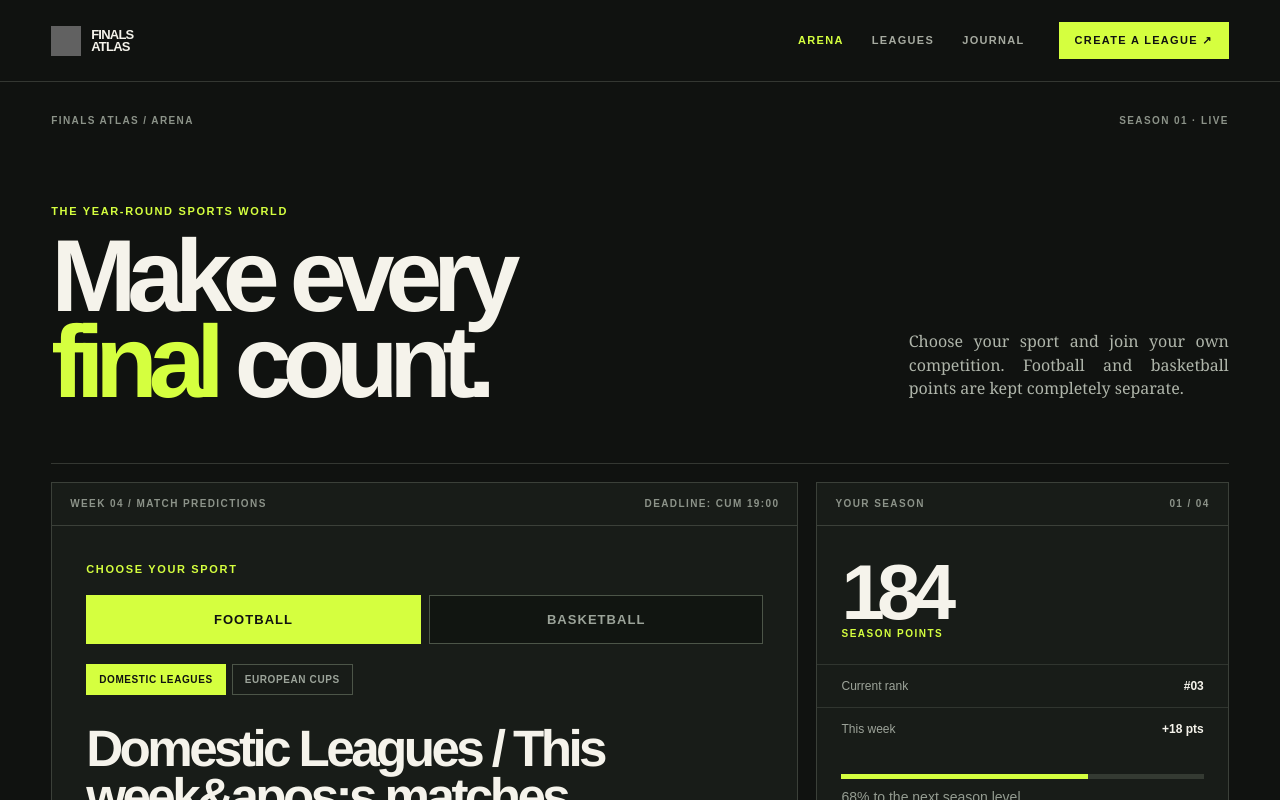
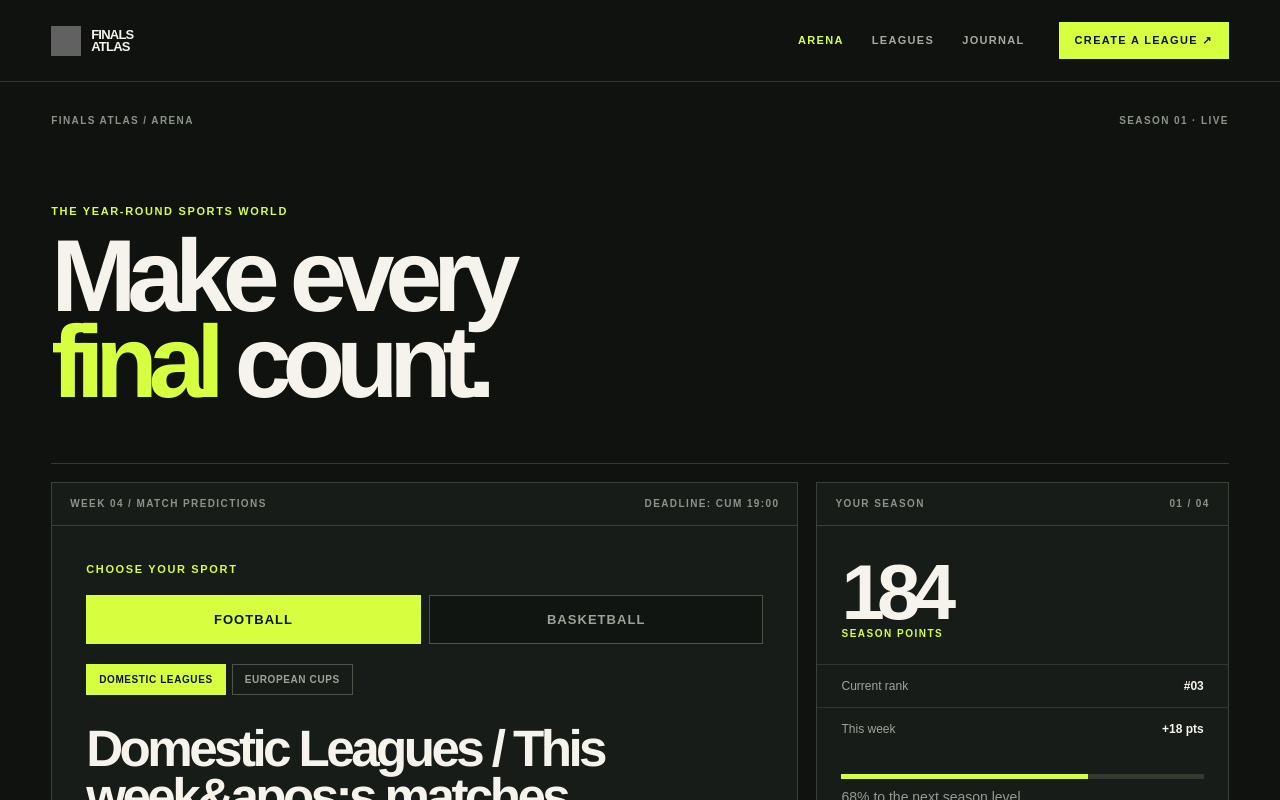
Before and after one commit to istanbulhighlights34-star/finalistanbul, a Next.js app: page /arena in a window 1280 px wide. Shown: the top 800 px of the page. Built offline with nearby package versions, Linux system fonts and the light colour scheme; grey boxes are pictures that could not be loaded.

Commit message:
design: remove unnecessary Arena intro copy

```diff
--- a/app/arena/page.tsx
+++ b/app/arena/page.tsx
@@ -46,7 +46,6 @@ export default function ArenaPage() {
             <p className={styles.kicker}>THE YEAR-ROUND SPORTS WORLD</p>
             <h1>Make every<br /><em>final</em> count.</h1>
           </div>
-          <p className={styles.introText}>Choose your sport and join your own competition. Football and basketball points are kept completely separate.</p>
         </section>
 
         <section className={styles.heroGrid}>
```
